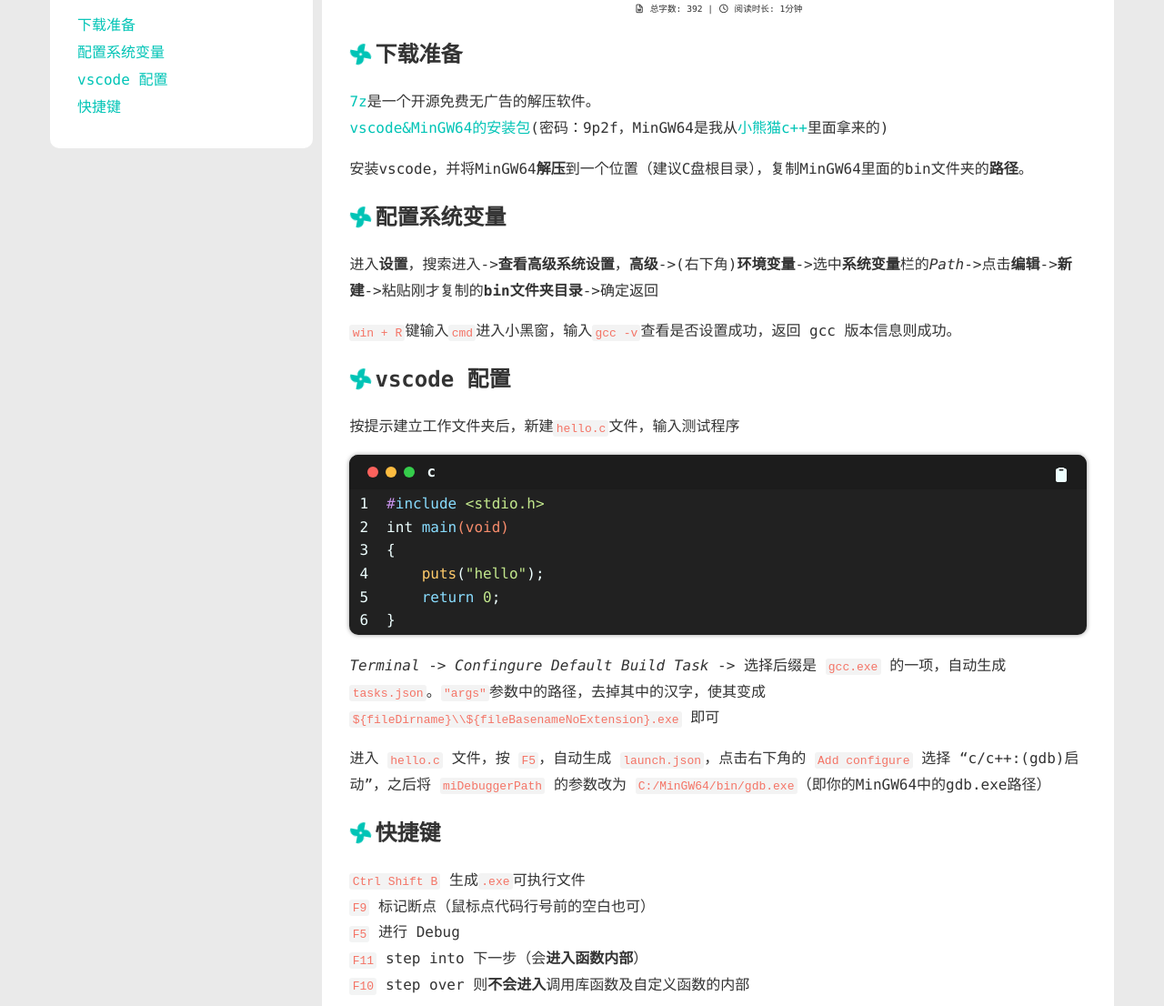
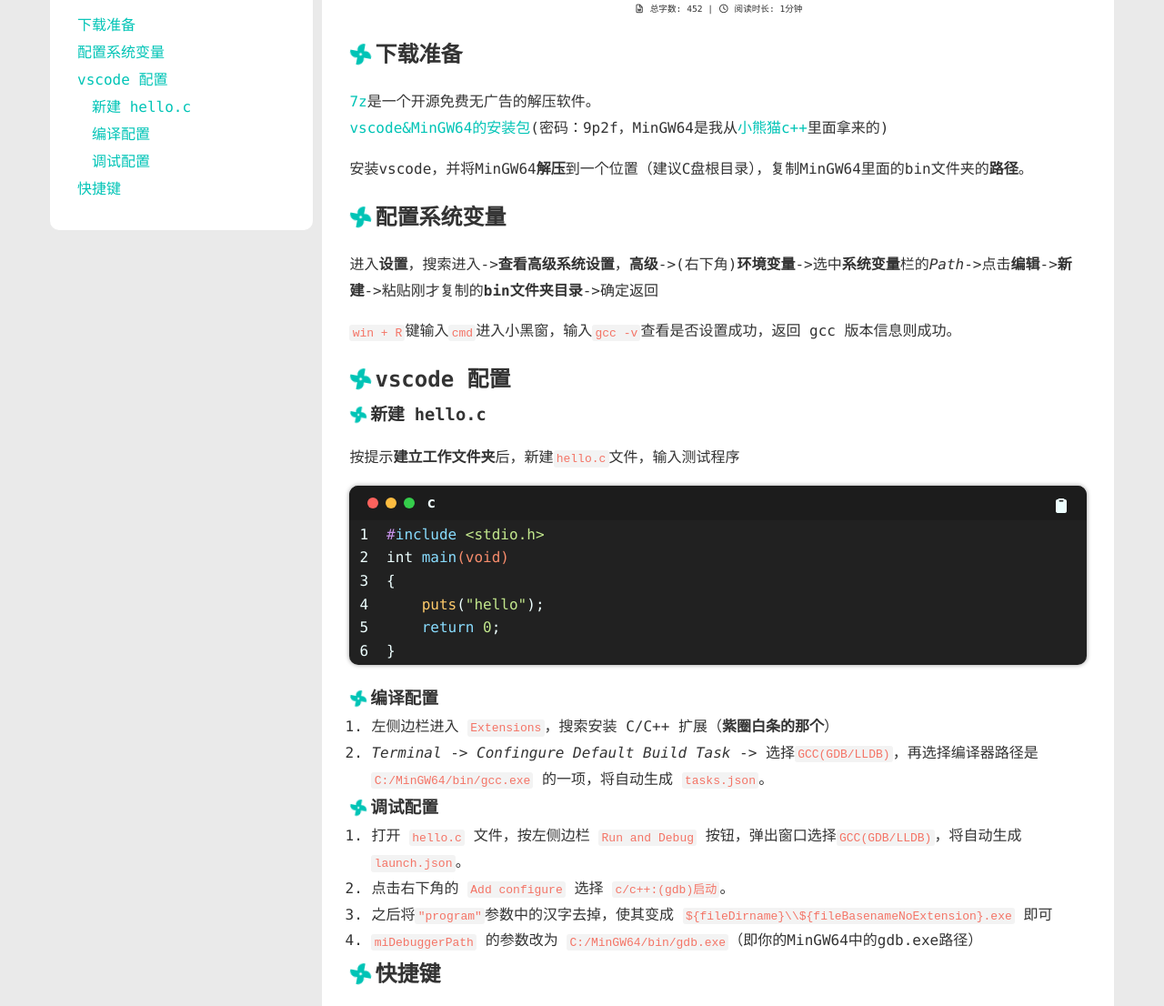
Before and after one commit to vhuuyt/vhuuyt.github.io, a plain HTML site: page 2022/04/19/vscode/index.html in a window 1280 px wide. Shown: the part 157-1263 px from the top of the page at 91% size. Drawn offline with nearby package versions, Linux system fonts and the light colour scheme; no server answers.

Commit message:
Site updated

```diff
--- a/2022/04/19/vscode/index.html
+++ b/2022/04/19/vscode/index.html
@@ -28,7 +28,7 @@
 <meta property="og:locale">
 <meta property="og:image" content="http://vhuuyt.gitee.io/img/kano.webp">
 <meta property="article:published_time" content="2022-04-19T07:00:06.000Z">
-<meta property="article:modified_time" content="2022-04-19T07:17:23.185Z">
+<meta property="article:modified_time" content="2022-04-19T09:13:16.155Z">
 <meta property="article:author" content="殊约">
 <meta property="article:tag" content="gcc">
 <meta property="article:tag" content="vscode">
@@ -146,7 +146,7 @@
       <div class="post-meta-wordcount">
         <i class="far fa-file-word fa-fw post-meta-icon"></i>
         <span class="post-meta-label">总字数:</span>
-        <span class="word-count">392 | </span>
+        <span class="word-count">452 | </span>
         <i class="far fa-clock fa-fw post-meta-icon"></i>
         <span class="post-meta-label">阅读时长:</span>
         <span>1分钟</span>
@@ -159,11 +159,19 @@
 <p>安装vscode，并将MinGW64<strong>解压</strong>到一个位置（建议C盘根目录），复制MinGW64里面的bin文件夹的<strong>路径</strong>。</p>
 <h1 id="配置系统变量"><a href="#配置系统变量" class="headerlink" title="配置系统变量"></a>配置系统变量</h1><p>进入<strong>设置</strong>，搜索进入-&gt;<strong>查看高级系统设置</strong>，<strong>高级</strong>-&gt;(右下角)<strong>环境变量</strong>-&gt;选中<strong>系统变量</strong>栏的<em>Path</em>-&gt;点击<strong>编辑</strong>-&gt;<strong>新建</strong>-&gt;粘贴刚才复制的<strong>bin文件夹目录</strong>-&gt;确定返回</p>
 <p><code>win + R</code>键输入<code>cmd</code>进入小黑窗，输入<code>gcc -v</code>查看是否设置成功，返回 gcc 版本信息则成功。</p>
-<h1 id="vscode-配置"><a href="#vscode-配置" class="headerlink" title="vscode 配置"></a>vscode 配置</h1><p>按提示建立工作文件夹后，新建<code>hello.c</code>文件，输入测试程序</p>
+<h1 id="vscode-配置"><a href="#vscode-配置" class="headerlink" title="vscode 配置"></a>vscode 配置</h1><h3 id="新建-hello-c"><a href="#新建-hello-c" class="headerlink" title="新建 hello.c"></a>新建 hello.c</h3><p>按提示<strong>建立工作文件夹</strong>后，新建<code>hello.c</code>文件，输入测试程序</p>
 <figure class="highlight c"><table><tr><td class="gutter"><pre><span class="line">1</span><br><span class="line">2</span><br><span class="line">3</span><br><span class="line">4</span><br><span class="line">5</span><br><span class="line">6</span><br></pre></td><td class="code"><pre><span class="line"><span class="meta">#<span class="keyword">include</span> <span class="string">&lt;stdio.h&gt;</span></span></span><br><span class="line"><span class="type">int</span> <span class="title function_">main</span><span class="params">(<span class="type">void</span>)</span></span><br><span class="line">&#123;</span><br><span class="line">    <span class="built_in">puts</span>(<span class="string">&quot;hello&quot;</span>);</span><br><span class="line">    <span class="keyword">return</span> <span class="number">0</span>;</span><br><span class="line">&#125;</span><br></pre></td></tr></table></figure>
 
-<p><em>Terminal</em> -&gt; <em>Confingure Default Build Task</em> -&gt; 选择后缀是 <code>gcc.exe</code> 的一项，自动生成 <code>tasks.json</code>。<code>&quot;args&quot;</code>参数中的路径，去掉其中的汉字，使其变成 <code>$&#123;fileDirname&#125;\\$&#123;fileBasenameNoExtension&#125;.exe</code> 即可</p>
-<p>进入 <code>hello.c</code> 文件，按 <code>F5</code>，自动生成 <code>launch.json</code>，点击右下角的 <code>Add configure</code> 选择 “c/c++:(gdb)启动”，之后将 <code>miDebuggerPath</code> 的参数改为 <code>C:/MinGW64/bin/gdb.exe</code>（即你的MinGW64中的gdb.exe路径）</p>
+<h3 id="编译配置"><a href="#编译配置" class="headerlink" title="编译配置"></a>编译配置</h3><ol>
+<li>左侧边栏进入 <code>Extensions</code>，搜索安装 C/C++ 扩展（<strong>紫圈白条的那个</strong>）</li>
+<li><em>Terminal</em> -&gt; <em>Confingure Default Build Task</em> -&gt; 选择<code>GCC(GDB/LLDB)</code>，再选择编译器路径是 <code>C:/MinGW64/bin/gcc.exe</code> 的一项，将自动生成 <code>tasks.json</code>。</li>
+</ol>
+<h3 id="调试配置"><a href="#调试配置" class="headerlink" title="调试配置"></a>调试配置</h3><ol>
+<li>打开 <code>hello.c</code> 文件，按左侧边栏 <code>Run and Debug</code> 按钮，弹出窗口选择<code>GCC(GDB/LLDB)</code>，将自动生成 <code>launch.json</code>。</li>
+<li>点击右下角的 <code>Add configure</code> 选择 <code>c/c++:(gdb)启动</code>。</li>
+<li>之后将<code>&quot;program&quot;</code>参数中的汉字去掉，使其变成 <code>$&#123;fileDirname&#125;\\$&#123;fileBasenameNoExtension&#125;.exe</code> 即可</li>
+<li><code>miDebuggerPath</code> 的参数改为 <code>C:/MinGW64/bin/gdb.exe</code>（即你的MinGW64中的gdb.exe路径）</li>
+</ol>
 <h1 id="快捷键"><a href="#快捷键" class="headerlink" title="快捷键"></a>快捷键</h1><p><code>Ctrl Shift B</code> 生成<code>.exe</code>可执行文件<br><code>F9</code> 标记断点（鼠标点代码行号前的空白也可）<br><code>F5</code> 进行 Debug<br><code>F11</code> step into 下一步（会<strong>进入函数内部</strong>）<br><code>F10</code> step over 则<strong>不会进入</strong>调用库函数及自定义函数的内部</p>
 
   </div>
@@ -243,7 +251,7 @@
       </div>
       <div class="toc-list">
 
-        <ol class="toc"><li class="toc-item toc-level-1"><a class="toc-link" href="#%E4%B8%8B%E8%BD%BD%E5%87%86%E5%A4%87"><span class="toc-text">下载准备</span></a></li><li class="toc-item toc-level-1"><a class="toc-link" href="#%E9%85%8D%E7%BD%AE%E7%B3%BB%E7%BB%9F%E5%8F%98%E9%87%8F"><span class="toc-text">配置系统变量</span></a></li><li class="toc-item toc-level-1"><a class="toc-link" href="#vscode-%E9%85%8D%E7%BD%AE"><span class="toc-text">vscode 配置</span></a></li><li class="toc-item toc-level-1"><a class="toc-link" href="#%E5%BF%AB%E6%8D%B7%E9%94%AE"><span class="toc-text">快捷键</span></a></li></ol>
+        <ol class="toc"><li class="toc-item toc-level-1"><a class="toc-link" href="#%E4%B8%8B%E8%BD%BD%E5%87%86%E5%A4%87"><span class="toc-text">下载准备</span></a></li><li class="toc-item toc-level-1"><a class="toc-link" href="#%E9%85%8D%E7%BD%AE%E7%B3%BB%E7%BB%9F%E5%8F%98%E9%87%8F"><span class="toc-text">配置系统变量</span></a></li><li class="toc-item toc-level-1"><a class="toc-link" href="#vscode-%E9%85%8D%E7%BD%AE"><span class="toc-text">vscode 配置</span></a><ol class="toc-child"><li class="toc-item toc-level-3"><a class="toc-link" href="#%E6%96%B0%E5%BB%BA-hello-c"><span class="toc-text">新建 hello.c</span></a></li><li class="toc-item toc-level-3"><a class="toc-link" href="#%E7%BC%96%E8%AF%91%E9%85%8D%E7%BD%AE"><span class="toc-text">编译配置</span></a></li><li class="toc-item toc-level-3"><a class="toc-link" href="#%E8%B0%83%E8%AF%95%E9%85%8D%E7%BD%AE"><span class="toc-text">调试配置</span></a></li></ol></li></ol></li><li class="toc-item toc-level-1"><a class="toc-link" href="#%E5%BF%AB%E6%8D%B7%E9%94%AE"><span class="toc-text">快捷键</span></a></li></ol>
       </div>
     </div>
   </div>
```
Also changed, not shown: tags/index.html (+1 -1 lines).
